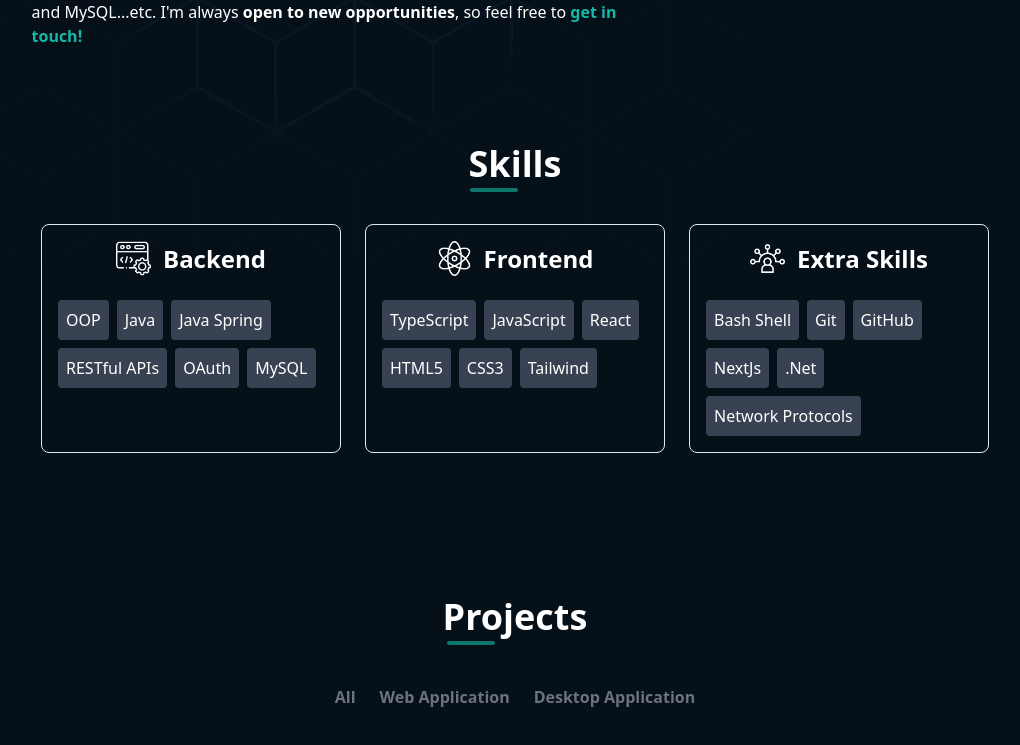
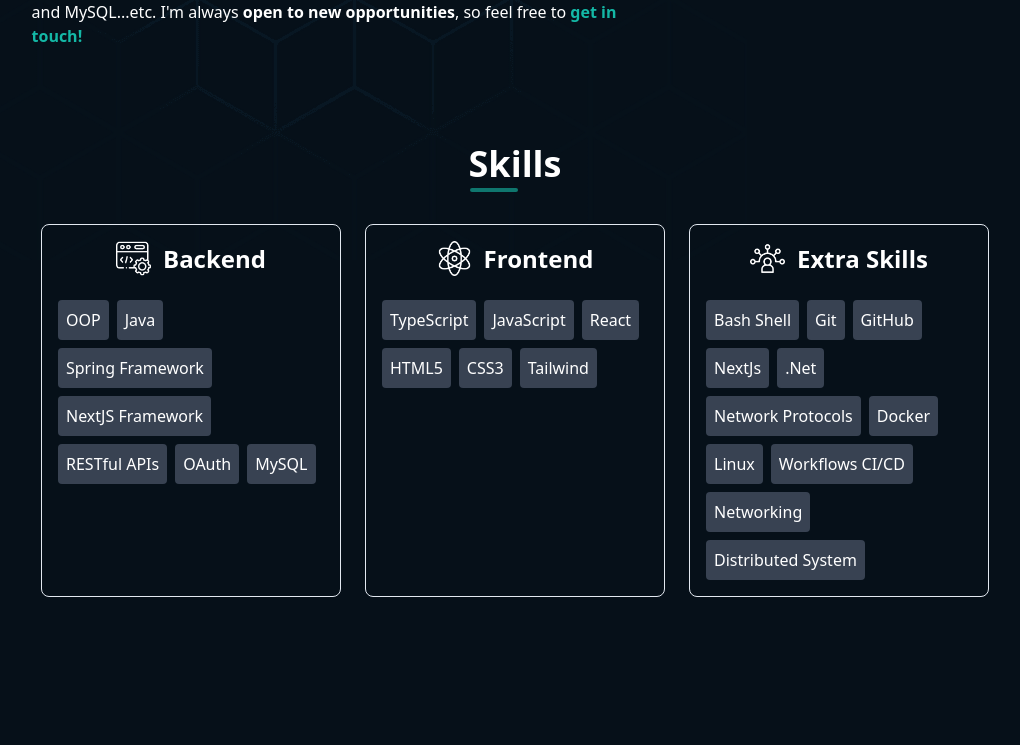
Before and after one commit to Quangdai2207/portfolio, a React (Vite) app: page / in a window 1280 px wide. Shown: the part 1115-1860 px from the top of the page, without its empty margins (125-1145 px from the left). Built offline with nearby package versions, Linux system fonts and the light colour scheme.

Commit message:
update skills

```diff
--- a/src/components/Header/Navbar.tsx
+++ b/src/components/Header/Navbar.tsx
@@ -3,6 +3,7 @@
 import { Link as ScrollLink } from "react-scroll/modules";
 import burgerAnimation from "../../assets/burger-menu-animation.json";
 
+const cvLinks = "https://mail-attachment.googleusercontent.com/attachment/u/0/?ui=2&ik=4a3090f502&attid=0.1&permmsgid=msg-a:r1338123176172733559&th=19ed4f9806be49f3&view=att&disp=inline&realattid=19ed4f69d2aa6d1e1f21&zw&saddbat=ANGjdJ9L0kVSW4Ofys_VnHypZOZdhIOXaaAd8a2rnObEIisaxZRoNbjN58hhpKbFnEnSlKeB69IPNU5H3SJ4WHxsqo1ujLyclRSifI8SMLpHv9OxHSW7vpZvwXq5ICeEdrtOYzNd1TQfkTEyXzzrBIAzT8NGOBO-7AA4-W8oJEDP5sK_ey1MF5kHGxjf0mRhTdGYDmmTqN02W71sgEHH4H6nl_l8cw2JfZNLf9W136icfG5xZvv-yXNGh7Zo6qkpoJYUNVZux2ICCCFke6TnwvJIslxrXh2r2y0nMWzW95bxCU5wTgLfuZq7j9NMrt4lVLerM7hPYq4Er5wvOdWDqPgm0Oh7p1HdRruqBLLIlUB3--Khol-qxmV-PH8FBz-ixJ9N8Vamucy32OhrRq_m0QB0OJhdOgGLuIOuU7jXGfRL7tY_rz2oAgZHOOZ-XLRUmt0XFZIj2vEUOHnazbp9N3zQE5T6oJtGK3IOp1Rpjjx5EVedqWul7NWw6fs9luBRKjN78ynHUgKCifveTitWp6hYifraPdnq24mX2hh1fpv_nGvB71--Mv8dpXkUOt3NVLCq2GdDpvc4_rR4xlD6GWzaAwCvMUeMmVn8tVFukwMUqqVnRIgz4gXxULxjFtOpg7BkwjVtbM-iI8jHKfXH_29_LEXZmHJpdykXP7AxWkBT_379tB4gflGiTME3QJdFgcJsW-Mx5NPm8xW-LjakcOZRDrv3MT3CHqXgzJ_EYjgR2cXzS0e4iM66hkU_Z2zBBx7ptBM1QYt3fBUgJeRUqxKsi3MF3l5e5k-G1D50E7qfiwCVmTC3R7xF3QASV-wxCMzLvqDHIYGjBMCvacGhFnKofPFkVkQsNCKX0FyyOP3eDLAgrp4O_j2txBebl4-jSDT8vBAKlOu-KlfvFn18qolxrvv2D_VaS1YsZh_8Zyn-729F_pQdTa9VImRt_lJqpBjEnDB-tBqMBBmsrn0soukaqt86aaVrFYHBcPJF5yIPeJkrxD6yu8XeMspOu6M";
 const navLinks = [
   { title: "About", link: "about", id: 0 },
   { title: "Skills", link: "skills", id: 1 },
@@ -11,7 +12,7 @@
   { title: "Contact", link: "contact", id: 4 },
   {
     title: "My CV",
-    link: "https://mail-attachment.googleusercontent.com/attachment/u/0/?ui=2&ik=4a3090f502&attid=0.1&permmsgid=msg-a:r1338123176172733559&th=19ed4f9806be49f3&view=att&disp=inline&realattid=19ed4f69d2aa6d1e1f21&zw&saddbat=ANGjdJ9L0kVSW4Ofys_VnHypZOZdhIOXaaAd8a2rnObEIisaxZRoNbjN58hhpKbFnEnSlKeB69IPNU5H3SJ4WHxsqo1ujLyclRSifI8SMLpHv9OxHSW7vpZvwXq5ICeEdrtOYzNd1TQfkTEyXzzrBIAzT8NGOBO-7AA4-W8oJEDP5sK_ey1MF5kHGxjf0mRhTdGYDmmTqN02W71sgEHH4H6nl_l8cw2JfZNLf9W136icfG5xZvv-yXNGh7Zo6qkpoJYUNVZux2ICCCFke6TnwvJIslxrXh2r2y0nMWzW95bxCU5wTgLfuZq7j9NMrt4lVLerM7hPYq4Er5wvOdWDqPgm0Oh7p1HdRruqBLLIlUB3--Khol-qxmV-PH8FBz-ixJ9N8Vamucy32OhrRq_m0QB0OJhdOgGLuIOuU7jXGfRL7tY_rz2oAgZHOOZ-XLRUmt0XFZIj2vEUOHnazbp9N3zQE5T6oJtGK3IOp1Rpjjx5EVedqWul7NWw6fs9luBRKjN78ynHUgKCifveTitWp6hYifraPdnq24mX2hh1fpv_nGvB71--Mv8dpXkUOt3NVLCq2GdDpvc4_rR4xlD6GWzaAwCvMUeMmVn8tVFukwMUqqVnRIgz4gXxULxjFtOpg7BkwjVtbM-iI8jHKfXH_29_LEXZmHJpdykXP7AxWkBT_379tB4gflGiTME3QJdFgcJsW-Mx5NPm8xW-LjakcOZRDrv3MT3CHqXgzJ_EYjgR2cXzS0e4iM66hkU_Z2zBBx7ptBM1QYt3fBUgJeRUqxKsi3MF3l5e5k-G1D50E7qfiwCVmTC3R7xF3QASV-wxCMzLvqDHIYGjBMCvacGhFnKofPFkVkQsNCKX0FyyOP3eDLAgrp4O_j2txBebl4-jSDT8vBAKlOu-KlfvFn18qolxrvv2D_VaS1YsZh_8Zyn-729F_pQdTa9VImRt_lJqpBjEnDB-tBqMBBmsrn0soukaqt86aaVrFYHBcPJF5yIPeJkrxD6yu8XeMspOu6M",
+    link: `${cvLinks}`,
     id: 5,
   },
 ];
--- a/src/data/skills.ts
+++ b/src/data/skills.ts
@@ -17,7 +17,8 @@
 		skills: [
 			"OOP",
 			"Java",
-			"Java Spring",
+			"Spring Framework",
+			"NextJS Framework",
 			"RESTful APIs",
 			"OAuth",
 			"MySQL"
@@ -47,6 +48,11 @@
 			"NextJs",
 			".Net",
 			"Network Protocols",
+			"Docker",
+			"Linux",
+			"Workflows CI/CD",
+			"Networking",
+			"Distributed System"
 		],
 	},
 ];
```
